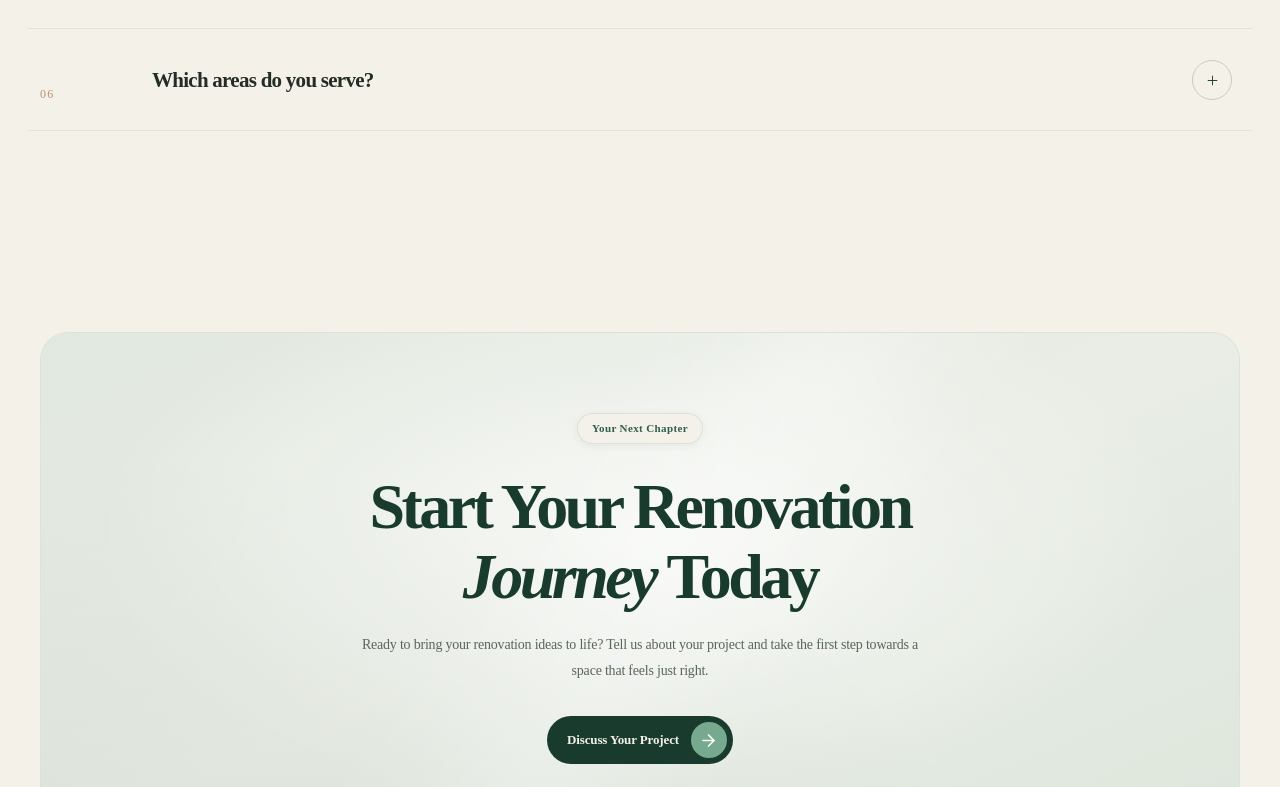
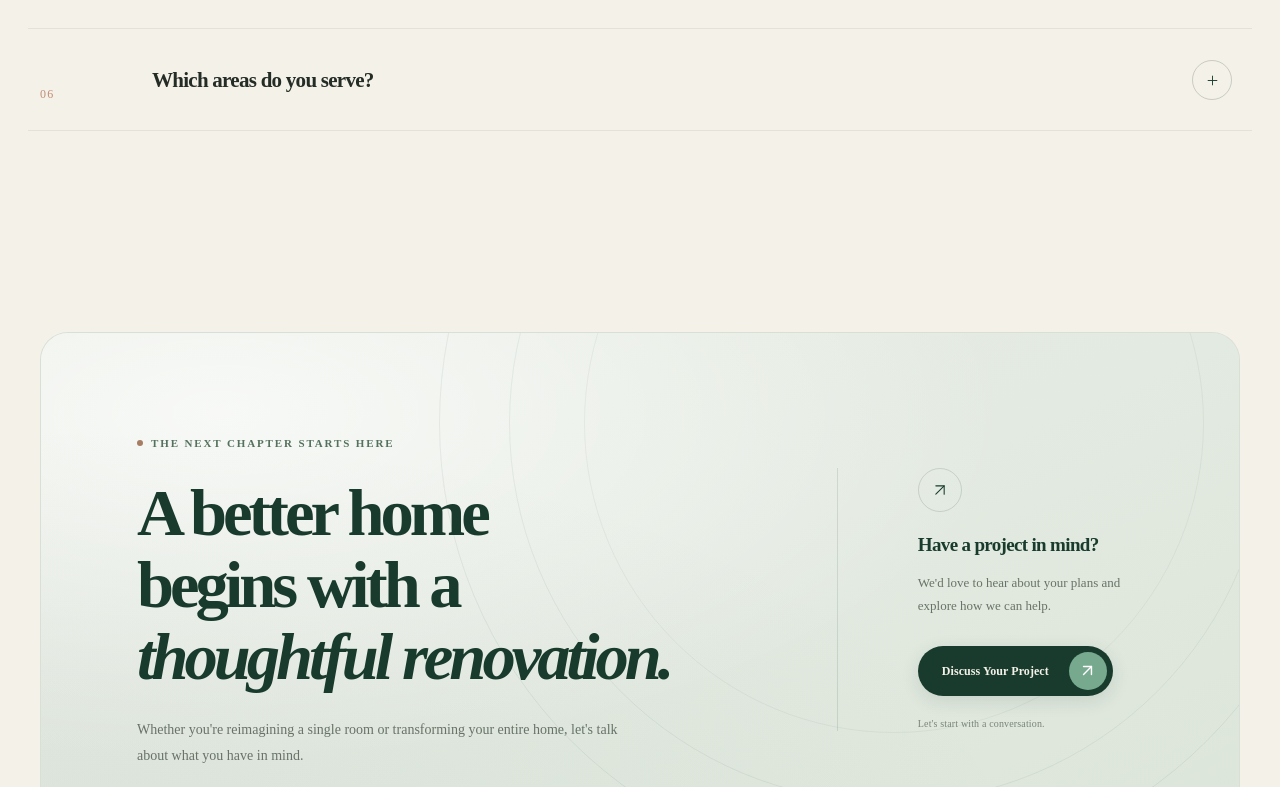
Before and after one commit to dharanshetty05/Oakstone-Renovations, a Next.js app: page / in a window 1280 px wide. Shown: the part 6595-7382 px from the top of the page. Built offline with nearby package versions, Linux system fonts and the light colour scheme.

Commit message:
feat: Updated new design layout for FinalCTA section

```diff
--- a/src/components/sections/CTA.tsx
+++ b/src/components/sections/CTA.tsx
@@ -2,11 +2,12 @@
 "use client";
 
 import { motion, useReducedMotion } from "framer-motion";
-import { ArrowRight } from "lucide-react";
+import { ArrowUpRight } from "lucide-react";
 import { company } from "@/constants/company";
 
 export function FinalCTA() {
   const shouldReduceMotion = useReducedMotion();
+  const reduceMotion = shouldReduceMotion ?? false;
 
   const emailHref = `mailto:${company.email}?subject=${encodeURIComponent(
     "Renovation enquiry"
@@ -14,16 +15,26 @@ export function FinalCTA() {
 
   const ease = [0.22, 1, 0.36, 1] as const;
 
-  const reveal = {
+  const containerVariants = {
+    hidden: {},
+    visible: {
+      transition: {
+        staggerChildren: reduceMotion ? 0 : 0.14,
+        delayChildren: reduceMotion ? 0 : 0.08,
+      },
+    },
+  };
+
+  const revealVariants = {
     hidden: {
       opacity: 0,
-      y: 18,
+      y: reduceMotion ? 0 : 18,
     },
     visible: {
       opacity: 1,
       y: 0,
       transition: {
-        duration: 0.7,
+        duration: reduceMotion ? 0 : 0.75,
         ease,
       },
     },
@@ -35,8 +46,6 @@ export function FinalCTA() {
       aria-labelledby="final-cta-heading"
       className="bg-[#F4F1E8] py-12 sm:py-16 lg:py-20"
     >
-      {/* WIDER CONTAINER */}
-
       <div className="mx-auto w-full max-w-[1440px] px-4 sm:px-6 lg:px-10">
 
         {/* CTA PANEL */}
@@ -44,131 +53,152 @@ export function FinalCTA() {
         <div
           className="
             relative isolate
-            flex min-h-[360px]
-            items-center justify-center
             overflow-hidden
             rounded-[20px]
-            border border-[#193B2D]/[0.045]
+            border border-[#193B2D]/[0.06]
             bg-[#E5EAE2]
-            px-6 py-16
-            sm:min-h-[400px]
             sm:rounded-[24px]
-            sm:px-12 sm:py-20
-            lg:min-h-[460px]
             lg:rounded-[28px]
-            lg:px-20
           "
         >
-          {/* BACKGROUND TREATMENT */}
+
+          {/* BACKGROUND DETAILS */}
 
           <div
             aria-hidden="true"
             className="pointer-events-none absolute inset-0 -z-10 overflow-hidden"
           >
-            {/* Soft sage gradient */}
+
+            {/* Base gradient */}
 
             <div
               className="
                 absolute inset-0
                 bg-gradient-to-br
-                from-[#E1E8DF]
-                via-[#E9EDE5]
-                to-[#DDE6DC]
+                from-[#E8ECE4]
+                via-[#E3EAE1]
+                to-[#DCE5DA]
               "
             />
 
-            {/* Natural ambient light */}
+            {/* Ambient light */}
 
             <div
               className="
                 absolute inset-0
-                bg-[radial-gradient(ellipse_at_50%_40%,rgba(255,255,255,0.65),transparent_65%)]
+                bg-[radial-gradient(ellipse_at_15%_15%,rgba(255,255,255,0.7),transparent_55%)]
               "
             />
 
-            {/* Subtle diagonal light */}
+            {/* Architectural circular detailing */}
 
-            <motion.div
-              initial={
-                shouldReduceMotion
-                  ? false
-                  : { opacity: 0, x: "-12%" }
-              }
-              whileInView={
-                shouldReduceMotion
-                  ? {}
-                  : { opacity: 1, x: "12%" }
-              }
-              viewport={{ once: true }}
-              transition={{
-                duration: 2.2,
-                ease: "easeOut",
-              }}
+            <div
               className="
                 absolute
-                -top-[90%] left-[38%]
-                h-[280%] w-[22%]
-                rotate-[35deg]
-                bg-gradient-to-r
-                from-transparent
-                via-white/35
-                to-transparent
-                blur-2xl
+                -right-[170px] -top-[210px]
+                size-[580px]
+                rounded-full
+                border border-[#193B2D]/[0.07]
+                sm:-right-[150px]
+                sm:-top-[260px]
+                sm:size-[720px]
+                lg:-right-[100px]
+                lg:-top-[360px]
+                lg:size-[900px]
               "
             />
 
-            {/* Very subtle green depth */}
+            <div
+              className="
+                absolute
+                -right-[115px] -top-[155px]
+                size-[470px]
+                rounded-full
+                border border-[#193B2D]/[0.065]
+                sm:-right-[100px]
+                sm:-top-[200px]
+                sm:size-[620px]
+                lg:-right-[30px]
+                lg:-top-[290px]
+                lg:size-[760px]
+              "
+            />
+
+            <div
+              className="
+                absolute
+                -right-[60px] -top-[100px]
+                size-[360px]
+                rounded-full
+                border border-[#193B2D]/[0.055]
+                sm:-right-[50px]
+                sm:-top-[140px]
+                sm:size-[520px]
+                lg:right-[35px]
+                lg:-top-[220px]
+                lg:size-[620px]
+              "
+            />
+
+            {/* Subtle depth */}
 
             <div
               className="
                 absolute inset-0
-                bg-[radial-gradient(ellipse_at_bottom_left,rgba(25,59,45,0.055),transparent_55%)]
+                bg-[radial-gradient(ellipse_at_bottom_left,rgba(25,59,45,0.045),transparent_60%)]
               "
             />
+
           </div>
 
-          {/* CONTENT */}
+          {/* MAIN CONTENT */}
 
           <motion.div
-            initial={shouldReduceMotion ? false : "hidden"}
+            initial={reduceMotion ? false : "hidden"}
             whileInView="visible"
             viewport={{
               once: true,
-              amount: 0.35,
+              amount: 0.3,
             }}
-            transition={{
-              staggerChildren: shouldReduceMotion ? 0 : 0.13,
-              delayChildren: shouldReduceMotion ? 0 : 0.08,
-            }}
+            variants={containerVariants}
             className="
               relative z-10
-              mx-auto flex w-full
-              max-w-[760px]
-              flex-col items-center
-              text-center
+              grid
+              grid-cols-1
+              items-center
+              gap-12
+              px-7 py-14
+              sm:px-12 sm:py-16
+              lg:grid-cols-[1.35fr_0.65fr]
+              lg:gap-16
+              lg:px-20
+              lg:py-24
+              xl:px-24
             "
           >
 
+            {/* LEFT: EDITORIAL CONTENT */}
+
+            <div className="flex flex-col items-center text-center lg:items-start lg:text-left">
+
               {/* EYEBROW */}
 
-            <motion.div variants={reveal}>
+              <motion.div variants={revealVariants}>
                 <span
                   className="
                     inline-flex items-center
-                  rounded-full
-                  border border-[#193B2D]/[0.09]
-                  bg-[#F4F1E8]/80
-                  px-3.5 py-1.5
+                    gap-2
                     font-[family-name:var(--font-inter)]
-                  text-[11px]
+                    text-[10px]
                     font-semibold
-                  tracking-[0.035em]
-                  text-[#315D4D]
-                  shadow-[0_2px_8px_rgba(25,59,45,0.06)]
-                  backdrop-blur-sm
+                    uppercase
+                    tracking-[0.17em]
+                    text-[#54715D]
+                    sm:text-[11px]
                   "
                 >
-                Your Next Chapter
+                  <span className="size-1.5 rounded-full bg-[#A77D65]" />
+                  The next chapter starts here
                 </span>
               </motion.div>
 
@@ -176,82 +206,150 @@ export function FinalCTA() {
 
               <motion.h2
                 id="final-cta-heading"
-              variants={reveal}
+                variants={revealVariants}
                 className="
-                mt-7
-                max-w-[760px]
+                  mt-6
+                  max-w-[720px]
                   font-[family-name:var(--font-manrope)]
-                text-[clamp(2.35rem,5vw,4.1rem)]
+                  text-[clamp(2.5rem,5.2vw,4.6rem)]
                   font-bold
-                leading-[1.1]
-                tracking-[-0.055em]
+                  leading-[1.08]
+                  tracking-[-0.06em]
                   text-[#193B2D]
                 "
               >
-              Start Your Renovation
-              <br />
-
+                A better home
+                <br className="hidden sm:block" />{" "}
+                begins with a
+                <br className="hidden sm:block" />{" "}
                 <span className="font-semibold italic">
-                Journey
-              </span>{" "}
-              Today
+                  thoughtful renovation.
+                </span>
               </motion.h2>
 
               {/* DESCRIPTION */}
 
               <motion.p
-              variants={reveal}
+                variants={revealVariants}
                 className="
-                mt-5
-                max-w-[580px]
+                  mt-6
+                  max-w-[490px]
                   font-[family-name:var(--font-inter)]
                   text-[13px]
-                leading-[1.85]
-                tracking-[-0.015em]
-                text-[#59665A]
+                  leading-[1.9]
+                  text-[#687267]
                   sm:text-[14px]
                 "
               >
-              Ready to bring your renovation ideas to life?
-              Tell us about your project and take the first
-              step towards a space that feels just right.
+                Whether you're reimagining a single room
+                or transforming your entire home, let's
+                talk about what you have in mind.
               </motion.p>
+
+            </div>
+
+            {/* RIGHT: CONVERSION AREA */}
+
+            <motion.div
+              variants={revealVariants}
+              className="
+                relative
+                flex flex-col
+                items-center
+                justify-center
+                border-t border-[#193B2D]/[0.12]
+                pt-9
+                text-center
+                lg:min-h-[260px]
+                lg:items-start
+                lg:border-l lg:border-t-0
+                lg:pl-14 lg:pt-0
+                lg:text-left
+                xl:pl-20
+              "
+            >
+
+              {/* SMALL DECORATIVE MARK */}
+
+              <div
+                aria-hidden="true"
+                className="
+                  mb-5
+                  flex size-11
+                  items-center justify-center
+                  rounded-full
+                  border border-[#193B2D]/[0.15]
+                  text-[#193B2D]
+                "
+              >
+                <ArrowUpRight
+                  size={20}
+                  strokeWidth={1.3}
+                />
+              </div>
+
+              {/* SUPPORTING TEXT */}
+
+              <p
+                className="
+                  max-w-[280px]
+                  font-[family-name:var(--font-manrope)]
+                  text-[19px]
+                  font-semibold
+                  leading-[1.4]
+                  tracking-[-0.035em]
+                  text-[#193B2D]
+                "
+              >
+                Have a project in mind?
+              </p>
+
+              <p
+                className="
+                  mt-3
+                  max-w-[290px]
+                  font-[family-name:var(--font-inter)]
+                  text-[12px]
+                  leading-[1.8]
+                  text-[#687267]
+                  sm:text-[13px]
+                "
+              >
+                We'd love to hear about your plans
+                and explore how we can help.
+              </p>
 
               {/* CTA BUTTON */}
 
-            <motion.div
-              variants={reveal}
-              className="mt-8"
-            >
               <motion.a
                 href={emailHref}
                 whileHover={
-                  shouldReduceMotion
-                    ? {}
-                    : { y: -2 }
+                  reduceMotion ? {} : { y: -3 }
                 }
                 whileTap={
-                  shouldReduceMotion
-                    ? {}
-                    : { scale: 0.98 }
+                  reduceMotion ? {} : { scale: 0.98 }
                 }
                 transition={{
-                  duration: 0.25,
-                  ease: "easeOut",
+                  duration: 0.3,
+                  ease,
                 }}
                 className="
-                  group inline-flex
-                  min-h-[48px]
-                  items-center justify-center
-                  gap-3
+                  group
+                  mt-7
+                  inline-flex
+                  min-h-[50px]
+                  items-center
+                  justify-center
+                  gap-5
                   rounded-full
                   bg-[#193B2D]
-                  py-1.5 pl-5 pr-1.5
+                  py-1.5 pl-6 pr-1.5
                   font-[family-name:var(--font-inter)]
-                  text-[13px]
+                  text-[12px]
                   font-semibold
-                  tracking-[-0.01em]
+                  tracking-[0.005em]
                   text-[#F4F1E8]
+                  shadow-[0_5px_18px_rgba(25,59,45,0.12)]
                   transition-colors duration-300
                   hover:bg-[#254C3C]
                   focus-visible:outline-none
@@ -265,23 +363,43 @@ export function FinalCTA() {
 
                 <span
                   className="
-                    flex size-[36px]
+                    flex size-[38px]
                     shrink-0
                     items-center justify-center
                     rounded-full
                     bg-[#76A98D]
                     text-white
+                    transition-all duration-300
+                    group-hover:bg-[#91B79E]
+                  "
+                >
+                  <ArrowUpRight
+                    size={19}
+                    strokeWidth={1.8}
+                    aria-hidden="true"
+                    className="
                       transition-transform duration-300
                       group-hover:translate-x-0.5
+                      group-hover:-translate-y-0.5
                     "
-                >
-                  <ArrowRight
-                    size={19}
-                    strokeWidth={2}
-                    aria-hidden="true"
                   />
                 </span>
               </motion.a>
+
+              {/* REASSURANCE */}
+
+              <p
+                className="
+                  mt-5
+                  font-[family-name:var(--font-inter)]
+                  text-[10px]
+                  tracking-[0.015em]
+                  text-[#7A8478]
+                "
+              >
+                Let's start with a conversation.
+              </p>
+
             </motion.div>
 
           </motion.div>
```
Lines whose indentation alone changed are shown as unchanged.
